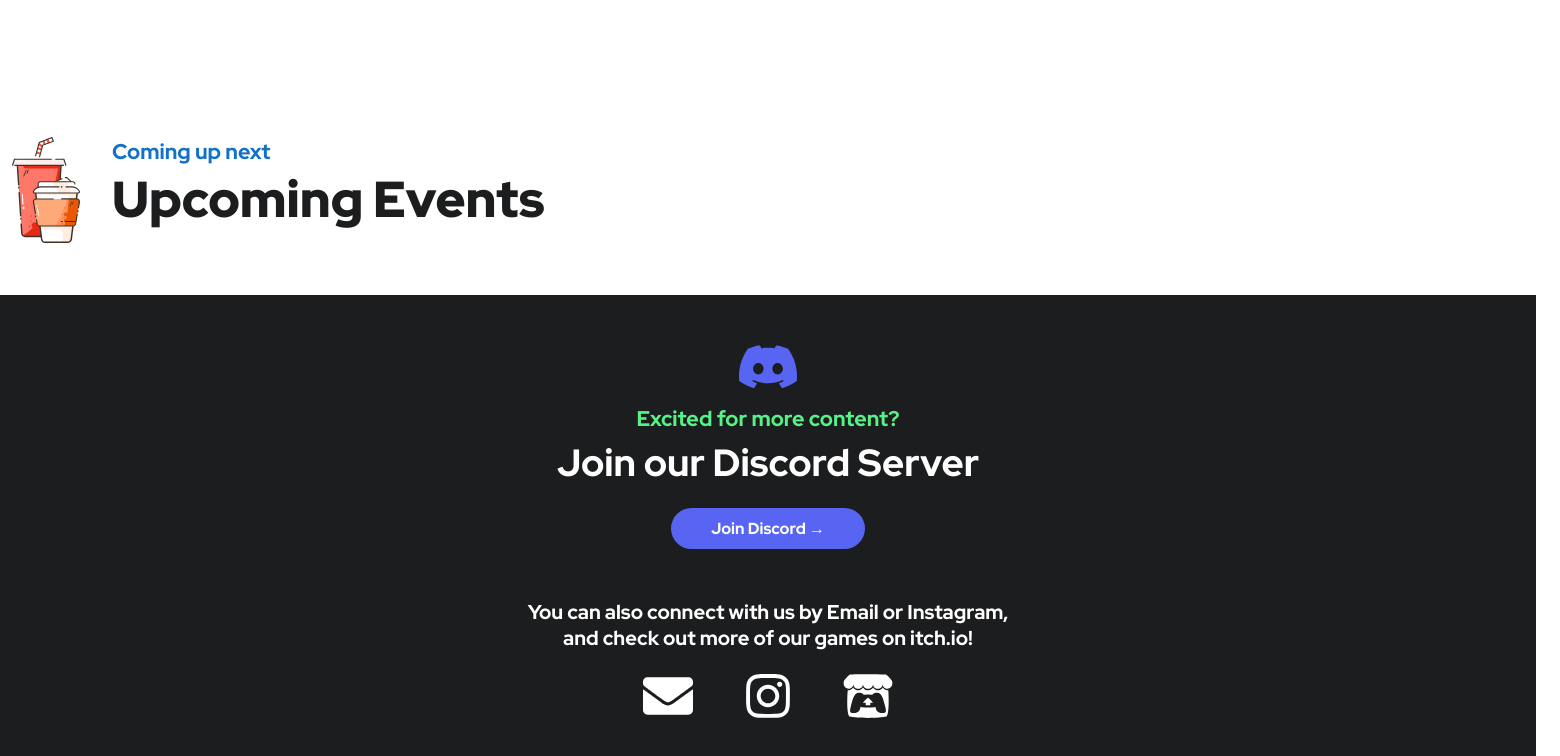
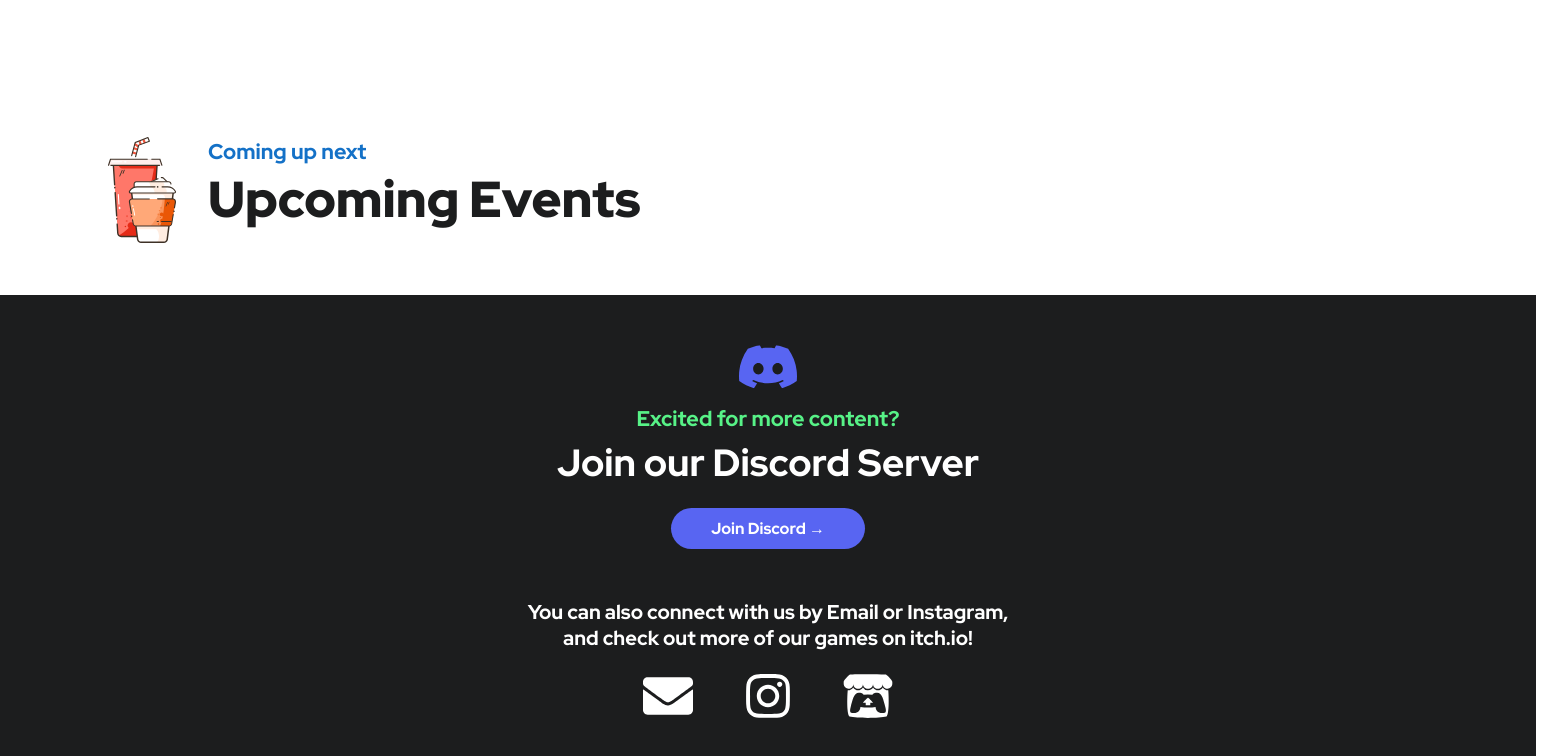
Before and after one commit to nus-gdg/nus-gdg.github.io, a React (Create React App) app in the folder new/: page / in a window 1536 px wide. Shown: the part 2425-3181 px from the top of the page, 1560 px wide, since content can reach past the window. Built offline with nearby package versions, Linux system fonts and the light colour scheme.

Commit message:
Add breakpoints for dynamic width of container

```diff
--- a/new/src/sections/events/events.scss
+++ b/new/src/sections/events/events.scss
@@ -18,6 +18,51 @@
   margin-left: auto;
   height: fixed;
   display: grid;
+}
+
+@media (min-width: 640px) {
+  .container-sm,
+  .container {
+    max-width: 540px;
+  }
+}
+
+@media (min-width: 768px) {
+  .container-md,
+  .container-sm,
+  .container {
+    max-width: 720px;
+  }
+}
+
+@media (min-width: 1024px) {
+  .container-lg,
+  .container-md,
+  .container-sm,
+  .container {
+    max-width: 960px;
+  }
+}
+
+@media (min-width: 1280px) {
+  .container-xl,
+  .container-lg,
+  .container-md,
+  .container-sm,
+  .container {
+    max-width: 1140px;
+  }
+}
+
+@media (min-width: 1536px) {
+  .container-xxl,
+  .container-xl,
+  .container-lg,
+  .container-md,
+  .container-sm,
+  .container {
+    max-width: 1320px;
+  }
 }
 
 .header-events {
```
